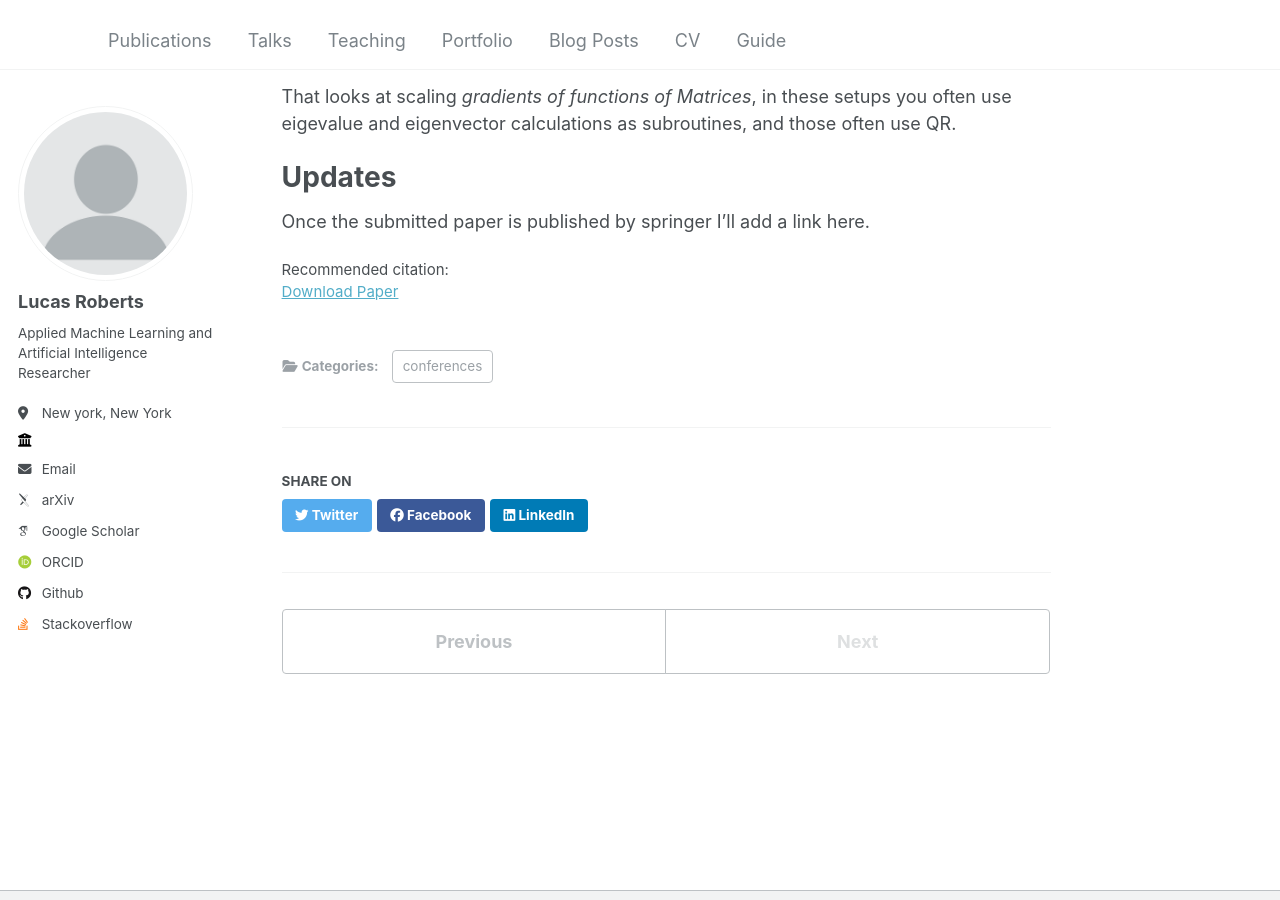
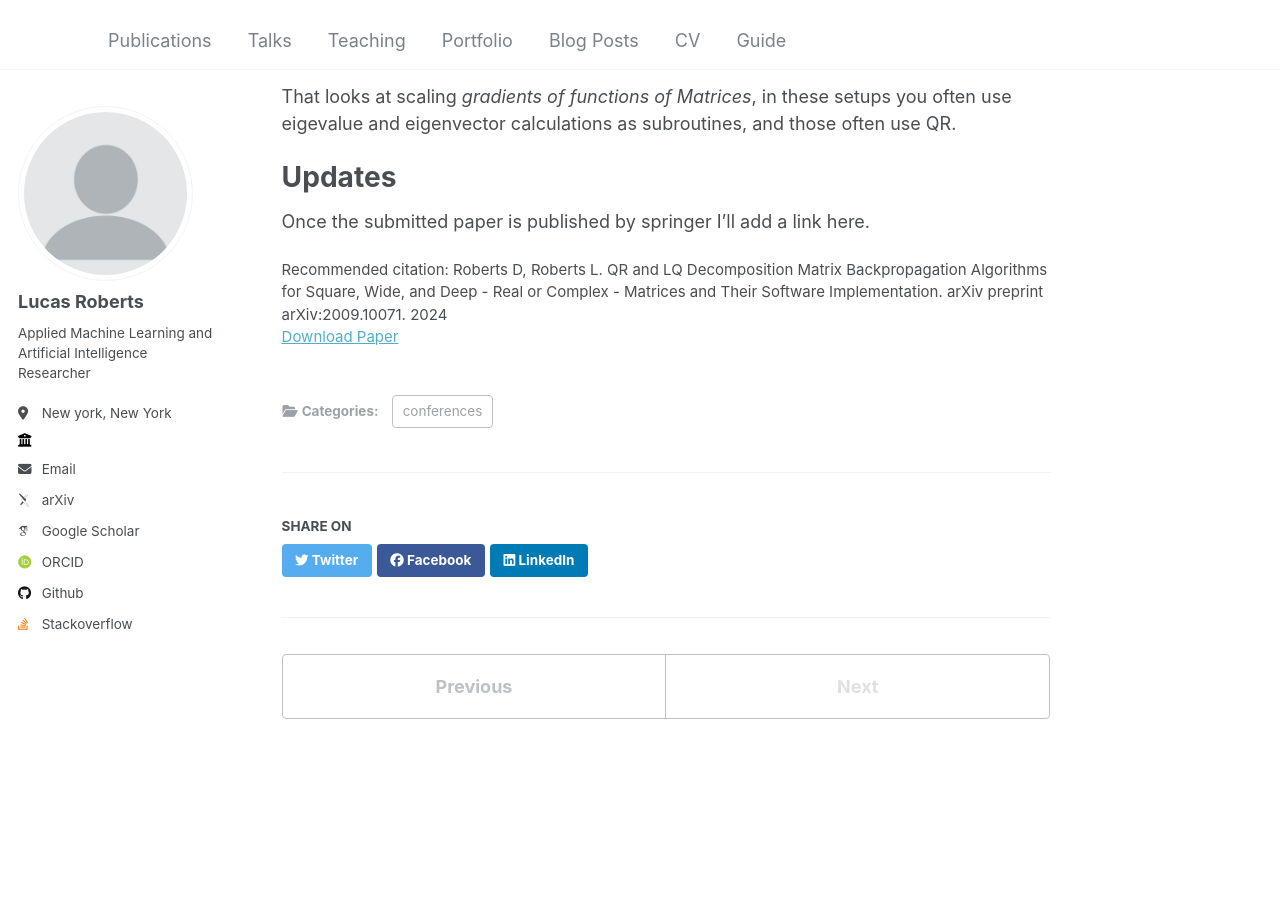
Before and after one commit to rlucas7/rlucas7.github.io, a Jekyll site: the page built from _publications/2024-09-17-Algorithmic-Differentiation.md, in a window 1280 px wide and 900 px high, scrolled down 2180 px. Built offline with Jekyll 4.4.1, drawn with Linux system fonts in a browser that asks for light colours; some web fonts are replaced.

Commit message:
add url to preprint and citation

```diff
--- a/_publications/2024-09-17-Algorithmic-Differentiation.md
+++ b/_publications/2024-09-17-Algorithmic-Differentiation.md
@@ -11,8 +11,11 @@ maintainers to easily add support for complex matrices.
 AlgoDiff 2024.'
 date: 2024-09-17
 venue: 'AlgoDiff 2024'
-paperurl: ''
-citation: ''
+paperurl: 'https://arxiv.org/pdf/2009.10071'
+citation: 'Roberts D, Roberts L. QR and LQ Decomposition Matrix Backpropagation
+Algorithms for Square, Wide, and Deep - Real or
+Complex - Matrices and Their Software
+Implementation. arXiv preprint arXiv:2009.10071. 2024'
 ---
 
 Slides from the talk are linked [here](https://rlucas7.github.io/talks/2024-09-17-talk)
```
